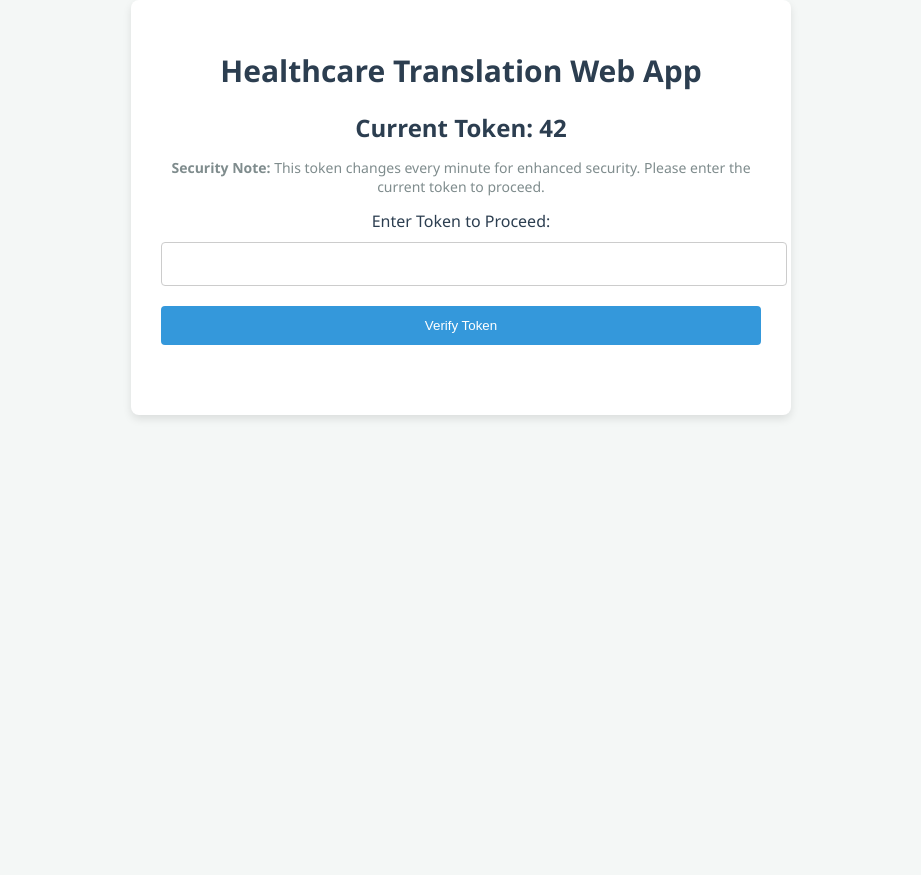
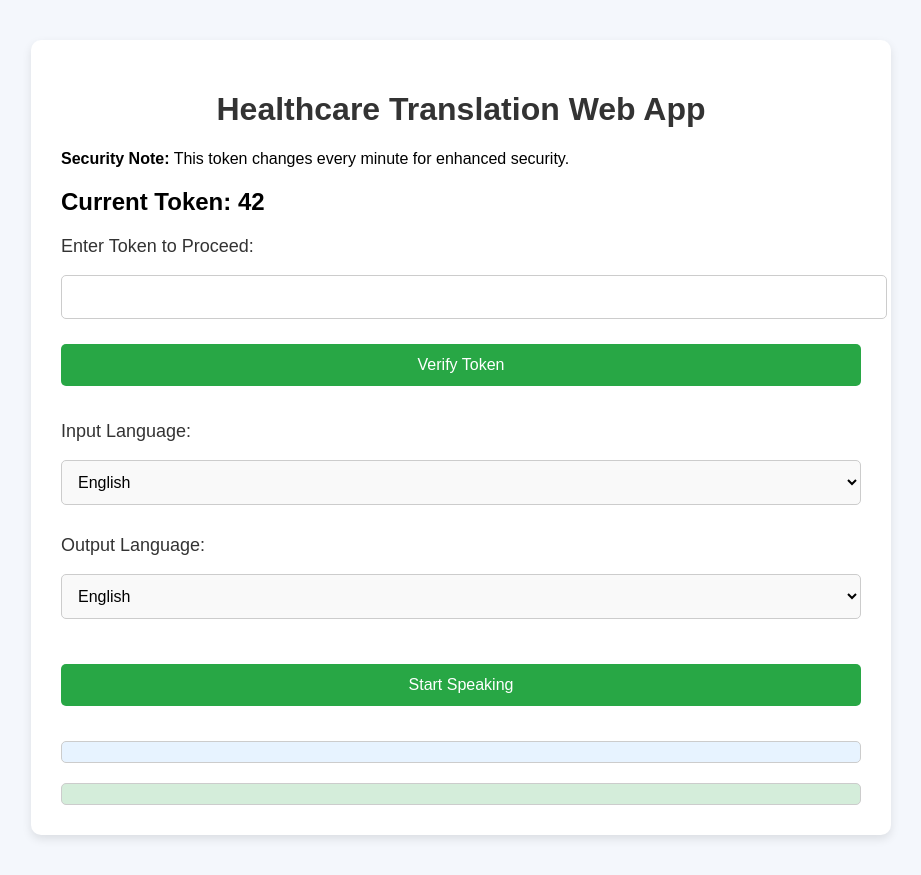
Before and after one commit to srikar52110/test_Assignmnent1, a Flask app: page / in a window 1280 px wide. Shown: the whole page, without its empty margins (179-1100 px from the left). Before the commit the page ends 419 px from the top, so only its background shows below. Run offline with Flask 3, Linux system fonts and the light colour scheme.

Commit message:
Update index.html

```diff
--- a/templates/index.html
+++ b/templates/index.html
@@ -5,121 +5,127 @@
     <meta name="viewport" content="width=device-width, initial-scale=1.0">
     <title>Healthcare Translation Web App</title>
     <style>
+        /* General Body and Container */
         body {
-            font-family: 'Segoe UI', Tahoma, Geneva, Verdana, sans-serif;
+            font-family: 'Arial', sans-serif;
+            background-color: #f4f7fc;
             margin: 0;
             padding: 0;
-            background-color: #f4f7f6;
-            color: #333;
         }
 
         .container {
-            max-width: 600px;
-            margin: 0 auto;
-            background-color: #fff;
+            max-width: 800px;
+            margin: 40px auto;
             padding: 30px;
-            border-radius: 8px;
-            box-shadow: 0 4px 8px rgba(0, 0, 0, 0.1);
+            background-color: #ffffff;
+            border-radius: 10px;
+            box-shadow: 0 4px 10px rgba(0, 0, 0, 0.1);
         }
 
         h1 {
             text-align: center;
-            color: #2C3E50;
-            font-size: 30px;
-            margin-bottom: 20px;
+            color: #333;
         }
 
-        p {
-            font-size: 14px;
-            color: #7F8C8D;
-            text-align: center;
+        /* Button and Input styles */
+        button {
+            background-color: #28a745;
+            color: white;
+            border: none;
+            border-radius: 5px;
+            padding: 12px 20px;
+            font-size: 16px;
+            cursor: pointer;
+            width: 100%;
+            margin: 15px 0;
         }
 
-        label {
-            font-size: 16px;
-            color: #2C3E50;
-            margin-top: 10px;
-            display: block;
+        button:hover {
+            background-color: #218838;
         }
 
-        input, select, button {
+        input, select {
             width: 100%;
             padding: 12px;
             margin: 10px 0;
             border: 1px solid #ccc;
-            border-radius: 4px;
-        }
-
-        input[type="text"] {
+            border-radius: 5px;
             font-size: 16px;
         }
 
-        button {
-            background-color: #3498DB;
-            color: white;
-            border: none;
-            cursor: pointer;
-            transition: background-color 0.3s;
+        select {
+            background-color: #f9f9f9;
         }
 
-        button:hover {
-            background-color: #2980B9;
-        }
-
-        #tokenStatus {
-            color: #E74C3C;
-            font-size: 16px;
-            text-align: center;
-        }
-
-        #original, #translated {
-            margin: 10px 0;
-            padding: 15px;
-            border: 1px solid #BDC3C7;
-            border-radius: 4px;
-            background-color: #ECF0F1;
-            word-wrap: break-word;
-        }
-
-        #audio-player {
-            width: 100%;
-            margin-top: 10px;
-        }
-
+        /* Section for Input and Output */
         .section {
             margin-bottom: 20px;
         }
 
-        /* Styling for Token Section */
-        .token-section {
-            text-align: center;
-            margin-bottom: 30px;
-            font-size: 16px;
-            color: #2C3E50;
+        .section label {
+            font-size: 18px;
+            color: #333;
+            margin-bottom: 8px;
+            display: block;
         }
 
-        .token-section h2 {
-            font-size: 24px;
+        .output-section {
+            background-color: #f0f8ff;
+            padding: 20px;
+            border-radius: 5px;
+            border: 1px solid #ccc;
+            margin-top: 20px;
+        }
+
+        /* Status and Encryption message */
+        #status-message {
+            font-size: 18px;
+            color: #0056b3;
+            font-weight: bold;
+            text-align: center;
+            padding: 10px;
+            background-color: #e7f3ff;
+            border-radius: 5px;
+            margin: 20px 0;
+            display: none;
+        }
+
+        #original, #translated {
+            padding: 10px;
+            font-size: 16px;
+            color: #333;
+        }
+
+        #original {
+            background-color: #e7f3ff;
             margin-bottom: 10px;
+        }
+
+        #translated {
+            background-color: #d4edda;
         }
     </style>
 </head>
 <body>
+
     <div class="container">
         <h1>Healthcare Translation Web App</h1>
 
-        <!-- Token section -->
-        <div class="token-section">
+        <p><strong>Security Note:</strong> This token changes every minute for enhanced security.</p>
         <h2>Current Token: {{ token }}</h2>
-            <p><strong>Security Note:</strong> This token changes every minute for enhanced security. Please enter the current token to proceed.</p>
+
+        <!-- Token entry and verification -->
+        <div class="section">
             <label for="tokenInput">Enter Token to Proceed:</label>
             <input type="text" id="tokenInput" required>
             <button id="verifyTokenButton">Verify Token</button>
             <p id="tokenStatus"></p>
         </div>
 
-        <!-- Translation functionality, initially hidden -->
-        <div id="translationSection" style="display:none;">
+        <!-- Encryption Message -->
+        <p id="status-message">Your message is being encrypted for confidentiality...</p>
+
+        <!-- Language selection -->
         <div class="section">
             <label for="inputLanguage">Input Language:</label>
             <select id="inputLanguage">
@@ -138,31 +144,35 @@
             </select>
         </div>
 
-            <div class="section">
+        <!-- Button to start speech recognition -->
         <button id="startRecognition">Start Speaking</button>
         <p id="status"></p>
-            </div>
 
-            <!-- Original and Translated Text -->
-            <div id="original" class="section"></div>
-            <div id="translated" class="section"></div>
+        <!-- Original Text Section -->
+        <div id="original" class="output-section"></div>
 
-            <!-- Audio player -->
+        <!-- Translated Text Section -->
+        <div id="translated" class="output-section"></div>
+
+        <!-- Audio element to play the translated text -->
         <audio id="audio-player" controls style="display: none;"></audio>
-        </div>
     </div>
 
     <script>
         const tokenInput = document.getElementById('tokenInput');
         const verifyTokenButton = document.getElementById('verifyTokenButton');
         const tokenStatus = document.getElementById('tokenStatus');
-        const translationSection = document.getElementById('translationSection');
+        const statusMessage = document.getElementById('status-message');
+        const recognition = new (window.SpeechRecognition || window.webkitSpeechRecognition)();
+        recognition.lang = 'en-US';
+
         const startRecognitionButton = document.getElementById('startRecognition');
         const statusElement = document.getElementById('status');
         const originalTextElement = document.getElementById('original');
         const translatedTextElement = document.getElementById('translated');
         const audioPlayer = document.getElementById('audio-player');
 
+        // Token verification
         verifyTokenButton.onclick = () => {
             const token = tokenInput.value;
 
@@ -175,18 +185,17 @@
             .then(data => {
                 if (data.message) {
                     tokenStatus.textContent = data.message;
-                    translationSection.style.display = 'block';
+                    statusMessage.style.display = 'block';  // Show encryption message
+                    startRecognitionButton.disabled = false;  // Enable speech recognition button
                 } else if (data.error) {
                     tokenStatus.textContent = data.error;
-                    translationSection.style.display = 'none';
+                    startRecognitionButton.disabled = true;  // Disable speech recognition until token is verified
                 }
             })
             .catch(error => tokenStatus.textContent = 'Token verification failed: ' + error);
         };
 
-        const recognition = new (window.SpeechRecognition || window.webkitSpeechRecognition)();
-        recognition.lang = 'en-US';
-
+        // Speech recognition setup
         recognition.onstart = () => { statusElement.textContent = 'Listening...'; };
         recognition.onend = () => { statusElement.textContent = 'Stopped listening.'; };
         recognition.onerror = (event) => { statusElement.textContent = 'Error: ' + event.error; };
@@ -205,6 +214,9 @@
             })
                 .then(response => response.json())
                 .then(data => {
+                    statusMessage.textContent = "Decrypted and translated message is now ready."; // Update message
+
+                    if (data.translated_text) {
                         translatedTextElement.textContent = 'Translated Text: ' + data.translated_text;
 
                         // Fetch and play translated text audio
@@ -221,6 +233,7 @@
                                 audioPlayer.play();
                             })
                             .catch(error => alert('Error in speech synthesis: ' + error));
+                    }
                 })
                 .catch(error => alert('Error in translation: ' + error));
         };
```
Lines whose indentation alone changed are shown as unchanged.
